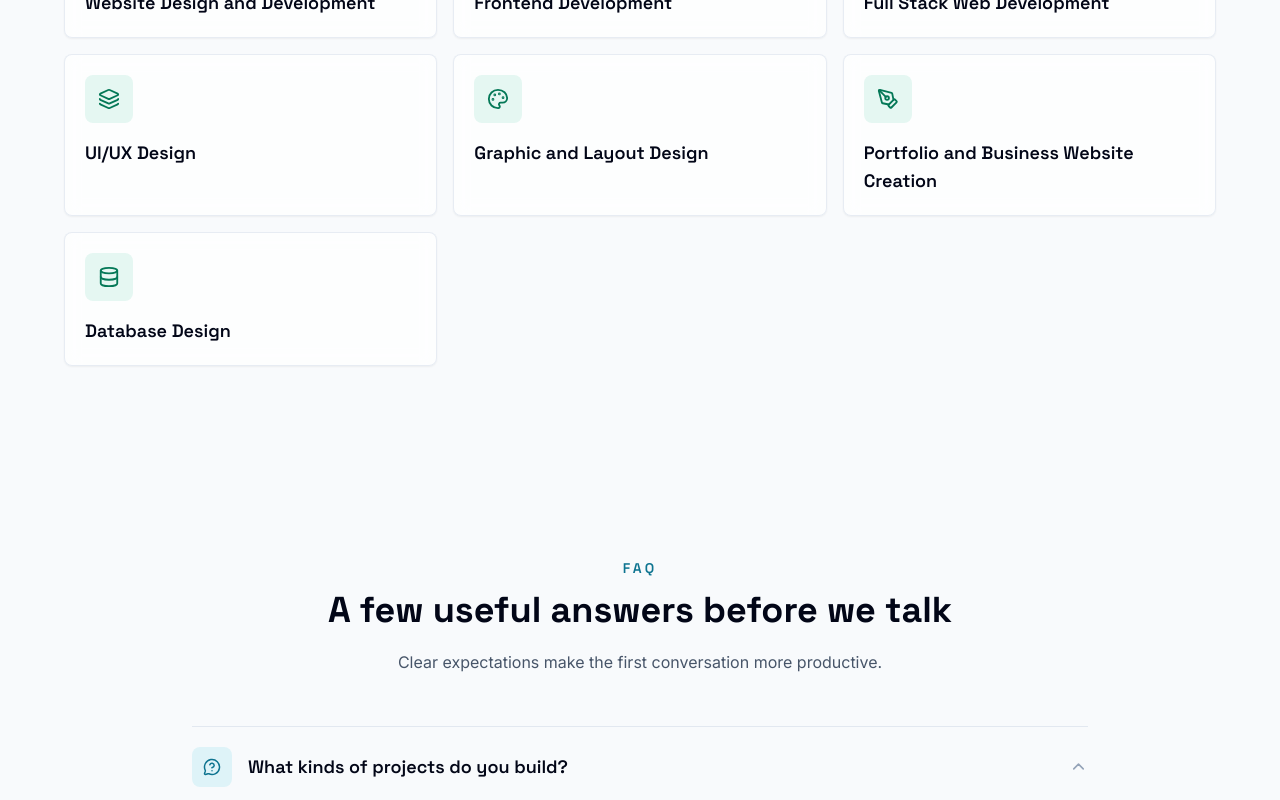
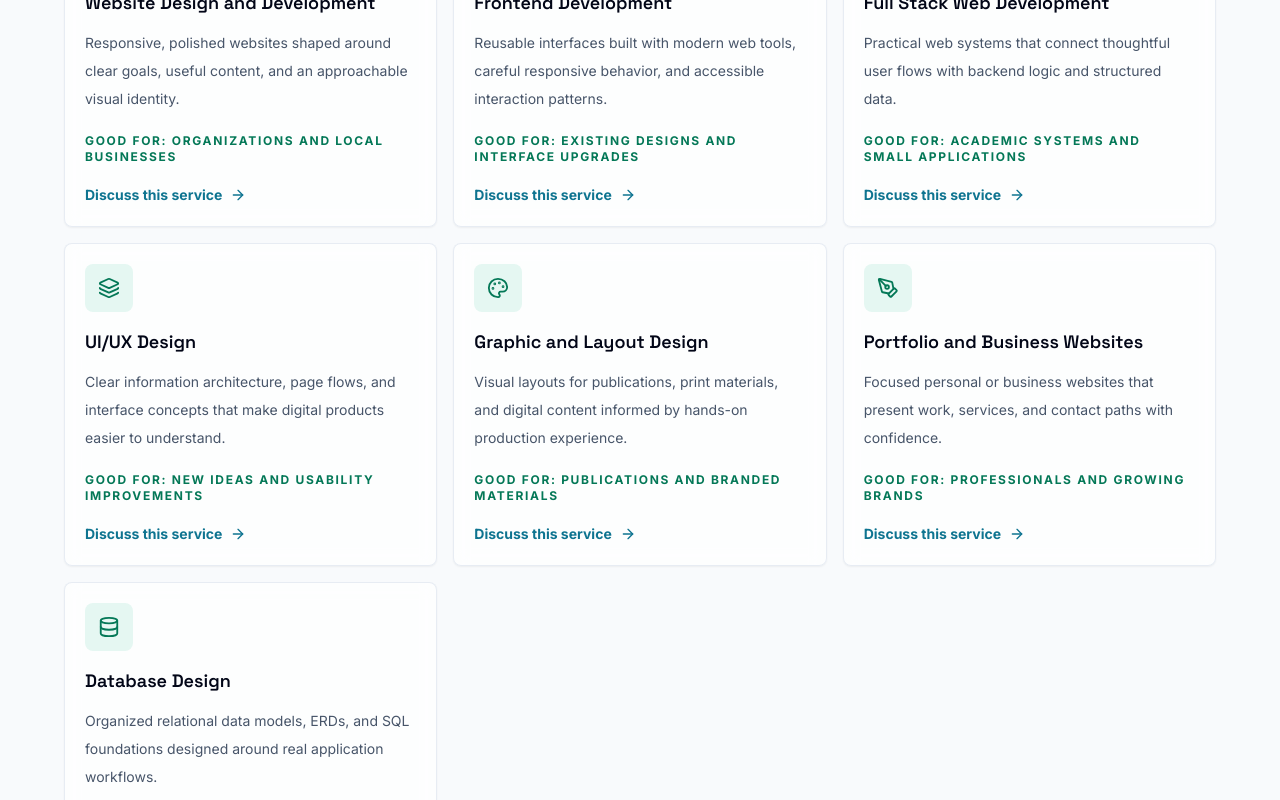
Before and after one commit to Nakauli/aljun-cursiga-portfolio, a React (Vite) app: page / in a window 1280 px wide. Shown: the part 8880-9680 px from the top of the page. Built offline with nearby package versions, Linux system fonts and the light colour scheme.

Commit message:
feat: clarify services and inquiry paths

```diff
--- a/src/components/Services.jsx
+++ b/src/components/Services.jsx
@@ -1,4 +1,5 @@
 import { motion } from "framer-motion";
+import { ArrowRight } from "lucide-react";
 import SectionHeader from "./SectionHeader.jsx";
 import { services } from "../data/services.js";
 
@@ -26,6 +27,18 @@ export default function Services() {
                   <Icon size={22} />
                 </div>
                 <h3 className="font-display text-lg font-semibold text-slate-950 dark:text-white">{service.title}</h3>
+                <p className="mt-3 text-sm leading-7 text-slate-600 dark:text-slate-300">{service.description}</p>
+                <p className="mt-5 text-xs font-bold uppercase tracking-[0.14em] text-emerald-700 dark:text-emerald-300">
+                  Good for: {service.goodFor}
+                </p>
+                <a
+                  href="#contact"
+                  className="mt-5 inline-flex items-center gap-2 text-sm font-bold text-cyan-700 transition hover:text-cyan-500 dark:text-cyan-300"
+                  aria-label={`Discuss ${service.title}`}
+                >
+                  Discuss this service
+                  <ArrowRight size={16} />
+                </a>
               </motion.article>
             );
           })}
--- a/src/data/services.js
+++ b/src/data/services.js
@@ -1,11 +1,46 @@
 import { Code2, Database, Layers3, LayoutDashboard, Palette, PenTool, ServerCog } from "lucide-react";
 
 export const services = [
-  { title: "Website Design and Development", icon: LayoutDashboard },
-  { title: "Frontend Development", icon: Code2 },
-  { title: "Full Stack Web Development", icon: ServerCog },
-  { title: "UI/UX Design", icon: Layers3 },
-  { title: "Graphic and Layout Design", icon: Palette },
-  { title: "Portfolio and Business Website Creation", icon: PenTool },
-  { title: "Database Design", icon: Database },
+  {
+    title: "Website Design and Development",
+    description: "Responsive, polished websites shaped around clear goals, useful content, and an approachable visual identity.",
+    goodFor: "Organizations and local businesses",
+    icon: LayoutDashboard,
+  },
+  {
+    title: "Frontend Development",
+    description: "Reusable interfaces built with modern web tools, careful responsive behavior, and accessible interaction patterns.",
+    goodFor: "Existing designs and interface upgrades",
+    icon: Code2,
+  },
+  {
+    title: "Full Stack Web Development",
+    description: "Practical web systems that connect thoughtful user flows with backend logic and structured data.",
+    goodFor: "Academic systems and small applications",
+    icon: ServerCog,
+  },
+  {
+    title: "UI/UX Design",
+    description: "Clear information architecture, page flows, and interface concepts that make digital products easier to understand.",
+    goodFor: "New ideas and usability improvements",
+    icon: Layers3,
+  },
+  {
+    title: "Graphic and Layout Design",
+    description: "Visual layouts for publications, print materials, and digital content informed by hands-on production experience.",
+    goodFor: "Publications and branded materials",
+    icon: Palette,
+  },
+  {
+    title: "Portfolio and Business Websites",
+    description: "Focused personal or business websites that present work, services, and contact paths with confidence.",
+    goodFor: "Professionals and growing brands",
+    icon: PenTool,
+  },
+  {
+    title: "Database Design",
+    description: "Organized relational data models, ERDs, and SQL foundations designed around real application workflows.",
+    goodFor: "System planning and academic projects",
+    icon: Database,
+  },
 ];
```
